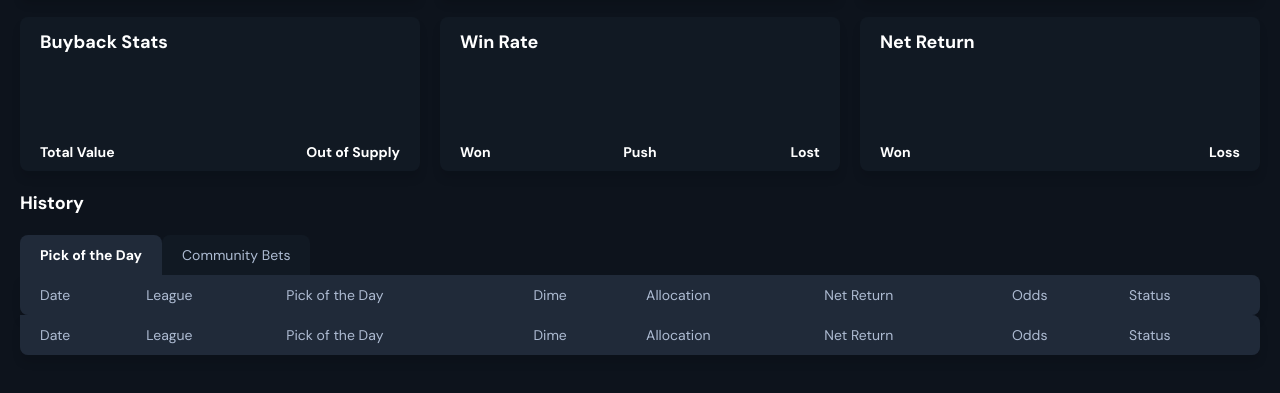
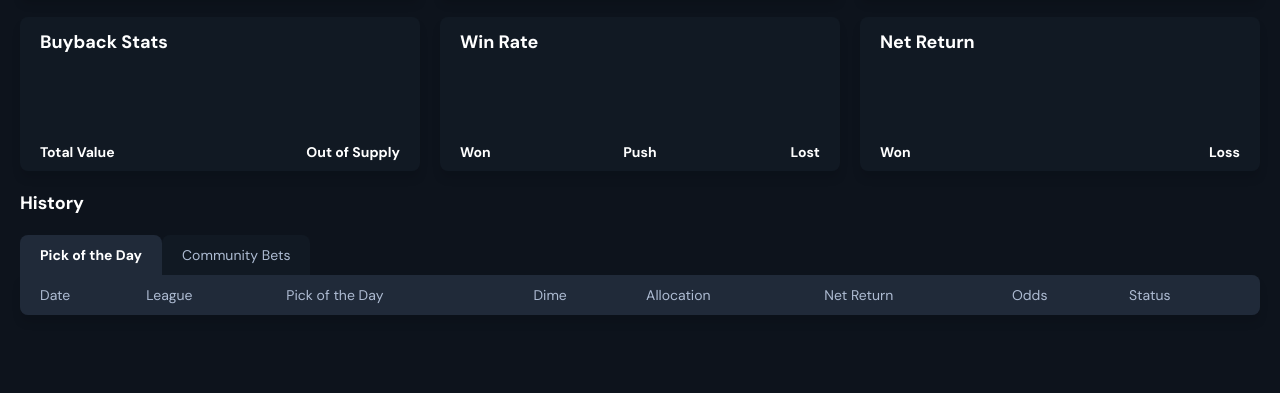
Before and after one commit to betcoinscan/betcoinscan.github.io, a website: page index.html in a window 1280 px wide. Shown: the part 475-868 px from the top of the page. After the commit the page ends 830 px from the top, so only its background shows below. Drawn offline with nearby package versions, Linux system fonts and the light colour scheme; no server answers.

Commit message:
hide initial community bets

```diff
--- a/index.html
+++ b/index.html
@@ -147,7 +147,7 @@
                 </tbody>
             </table>
         </div>
-        <div class="table-responsive table table2">
+        <div class="table-responsive table table2" style="display:none;">
             <table class="table" cellspacing="0" cellpadding="0">
                 <thead>
                     <tr>
```
